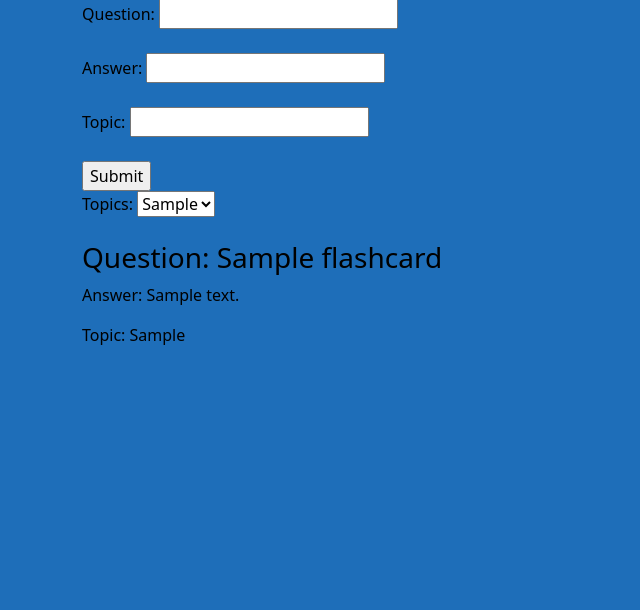
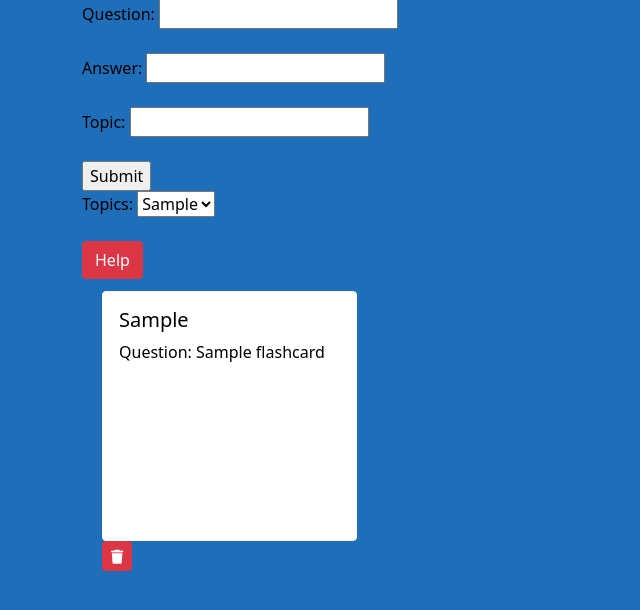
Before and after one commit to stlouis9/2911Flashcard, a Flask app: page /profile in a window 1280 px wide. Shown: the part 161-771 px from the top of the page, without its empty margins (0-640 px from the left). Run offline with Flask 3, Linux system fonts and the light colour scheme; a user stored in the database is signed in; tables that the repository leaves empty hold one stand-in row (values such as "Sample post"); some web fonts are replaced.

Commit message:
Profilepage (#11)
* visual function of flashcard on profile page

* delete functionality

```diff
--- a/project/main.py
+++ b/project/main.py
@@ -101,7 +101,16 @@ def add_flashcard():
     flashcard = Flashcard(question=question, answer=answer, topic=topic, user_id=current_user.id)
     db.session.add(flashcard)
     db.session.commit()
-    return redirect(url_for('flashcard'))
+    return redirect(url_for('profile'))
+
+@app.route('/delete_flashcard', methods=['POST'])
+def delete_flashcard():
+    flashcard_id = request.form.get('flashcard_id')
+    flashcard = Flashcard.query.get(flashcard_id)
+    if flashcard:
+        db.session.delete(flashcard)
+        db.session.commit()
+    return redirect(url_for('profile'))
 
 
 if __name__ == '__main__':
--- a/project/templates/profile.html
+++ b/project/templates/profile.html
@@ -1,10 +1,13 @@
 {% extends "base.html" %}
 
 {% block content %}
+
 <h1 class="title">
   Welcome, {{ name }}!
 </h1>
 
+<body>
+<script src="https://cdn.jsdelivr.net/npm/bootstrap@5.0.2/dist/js/bootstrap.bundle.min.js" integrity="sha384-MrcW6ZMFYlzcLA8Nl+NtUVF0sA7MsXsP1UyJoMp4YLEuNSfAP+JcXn/tWtIaxVXM" crossorigin="anonymous"></script>
 
 <form action="/add_flashcard" method="POST">
   <label for="question">Question:</label>
@@ -30,12 +33,68 @@
   {% endfor %}
 </select><br><br>
 
+<button type="button" class="btn btn-danger" data-bs-toggle="tooltip" data-bs-placement="right" data-bs-title="Click and hold a card to the show the answer!">
+  Help
+</button>
+
+<div class="container-md my-2">
+  <div class="row">
 {% for flashcard in flashcards %}
-  <div>
-      <h3>Question: {{ flashcard.question }}</h3>
-      <p>Answer: {{ flashcard.answer }}</p>
-      <p>Topic: {{ flashcard.topic }}</p>
+
+    <div class="card card-flip bg-transparent w-25 border-0 my-1 mx-2">
+      <div class="card-front bg-white border border-white rounded">
+        <div class="card-body">
+          <h5 class="card-title">{{ flashcard.topic }}</h5>
+          <p class="card-text">Question: {{ flashcard.question }}</p>
+        </div>
+      </div>
+      <div class="card-back text-white bg-success border border-white rounded">
+        <div class="card-body">
+          <h5 class="card-title">{{ flashcard.topic }}</h5>
+          <p class="card-text">Answer: {{ flashcard.answer }}</p>
+        </div>
+      </div>
+    <form action="/delete_flashcard" method="POST" class="deleteForm">
+      <input type="hidden" name="flashcard_id" value="{{ flashcard.id }}">
+      <button type="submit" class="btn btn-danger btn-sm" style="width: 30px; height: 30px;">
+        <i class="fa-solid fa-trash"></i>
+      </button>
+    </form>
+    </div>
+{% endfor %}
   </div>
-{% endfor %}
+</div>
+</body>
+
+<style>
+
+.card-flip > div {
+  backface-visibility: hidden;
+  transition: transform 150ms;
+  transition-timing-function: linear;
+  height: 250px;
+  width: 100%;
+}
+
+.card-front {
+  transform: rotateY(0deg);
+  padding: auto;
+}
+
+.card-back {
+  transform: rotateY(180deg);
+  position: absolute;
+  padding: auto;
+  top: 0;
+}
+
+.card-flip:active .card-front {
+  transform: rotateY(180deg);
+}
+
+.card-flip:active .card-back {
+  transform: rotateY(0deg);
+}
+</style>
 
 {% endblock %}
```
